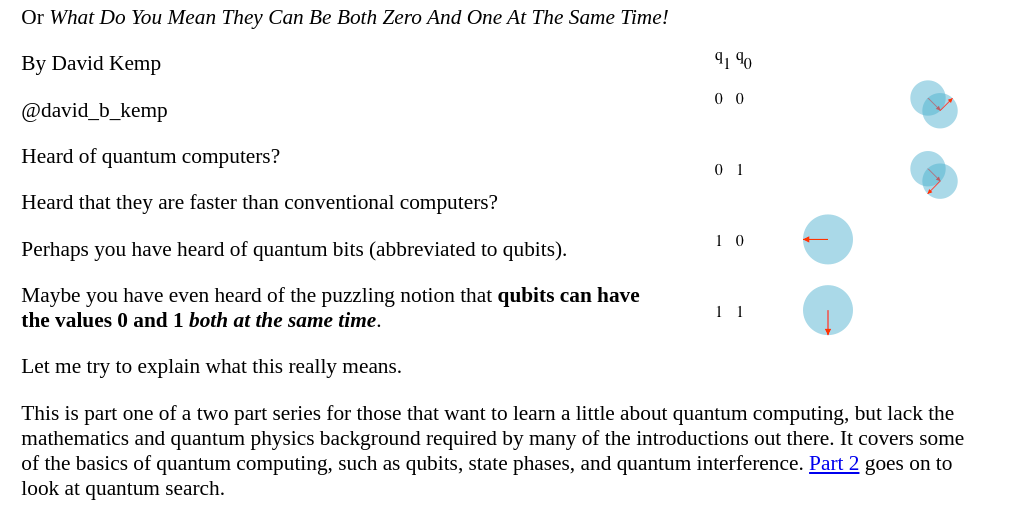
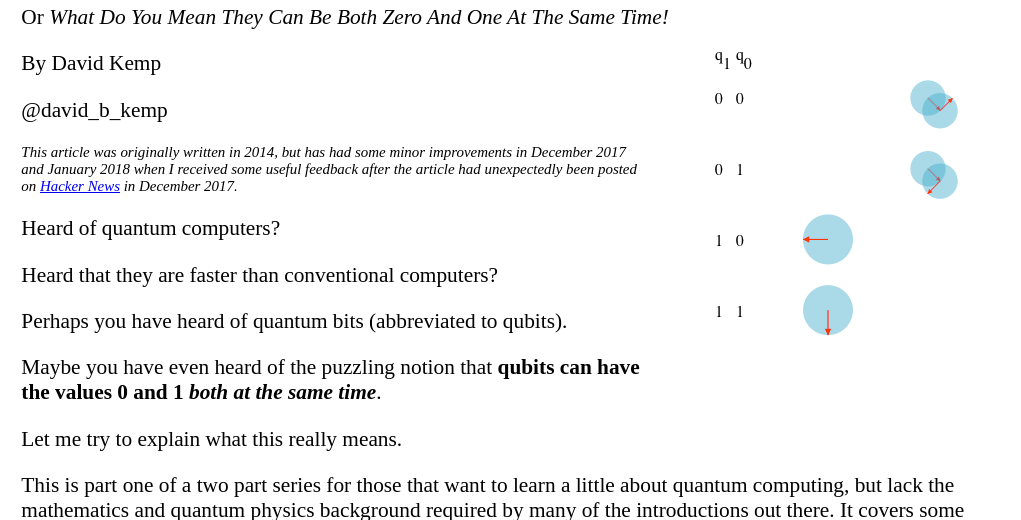
Before and after one commit to davidbkemp/QuantumComputingArticle, a website: page index.html in a window 1280 px wide. Shown: the part 85-605 px from the top of the page, without its empty margins (0-1021 px from the left). Drawn offline with Linux system fonts and the light colour scheme.

Commit message:
Minor tweaks.
- Explain article history.
- Add update to D-Wave
- Remove the link to Vazirani's Coursera course as it no longer seems to be available :-(
- Add link to QCEngine.

```diff
--- a/index.html
+++ b/index.html
@@ -17,6 +17,15 @@
     <img src="animated-qubits.png" class="titleImage" alt="qubit animation"/>
     <p>By David Kemp</p>
     <p>@david_b_kemp</p>
+
+    <p class="aside">
+        This article was originally written in 2014,
+        but has had some minor improvements in December 2017 and January 2018
+        when I received some useful feedback after the article
+        had unexpectedly been posted on
+        <a href="https://news.ycombinator.com/">Hacker News</a>
+        in December 2017.
+    </p>
 
     <p>Heard of quantum computers?</p>
     <p>Heard that they are faster than conventional computers?</p>
--- a/main.css
+++ b/main.css
@@ -17,6 +17,11 @@ footer {
 
 .attributions {
     font-size: 80%;
+}
+
+.aside {
+    font-size: 70%;
+    font-style: italic;
 }
 
 h1, h2, h3 {
```
Also changed, not shown: part2.html (+24 -7 lines).
